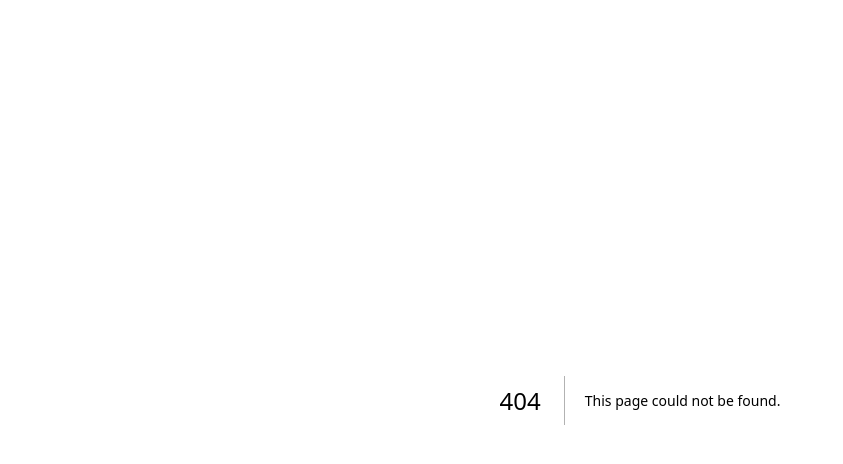
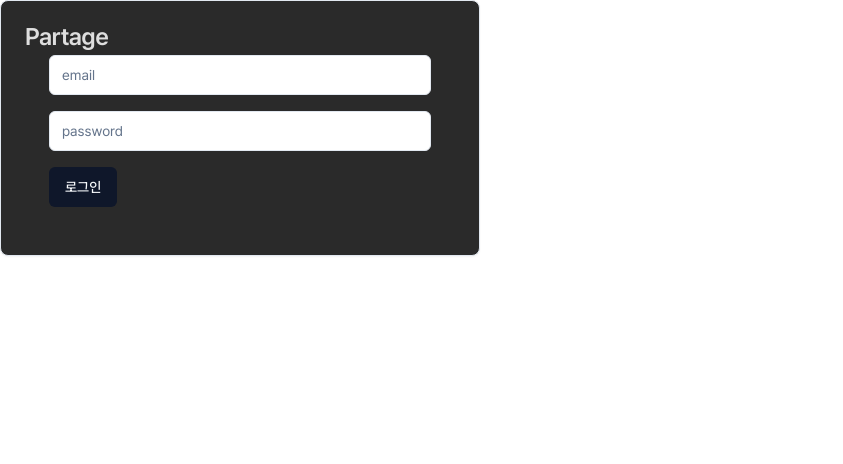
Before and after one commit to Team-Partage/partage_web, a Next.js app: page /login in a window 1280 px wide. Before the commit this address had no page. Shown: the top 464 px of the page, without its empty margins (0-843 px from the left). Built offline with nearby package versions, Linux system fonts and the light colour scheme.

Commit message:
feat: 로그인/회원가입 페이지

```diff
--- /dev/null
+++ b/src/app/(auth)/login/page.tsx
@@ -0,0 +1,62 @@
+'use client';
+
+import { Button } from '@/components/ui/button';
+import { Card, CardContent, CardHeader, CardTitle } from '@/components/ui/card';
+import { Form, FormControl, FormField, FormItem } from '@/components/ui/form';
+import { Input } from '@/components/ui/input';
+import { useForm } from 'react-hook-form';
+
+const LoginPage = () => {
+  const form = useForm();
+
+  const handleSubmit = () => {
+    console.log('first');
+  };
+
+  return (
+    <Card className="w-[480px] bg-gray-700 text-foreground">
+      <CardHeader>
+        <CardTitle>Partage</CardTitle>
+        <CardContent>
+          <Form {...form}>
+            <form
+              className="space-y-4"
+              onSubmit={(e: React.FormEvent<HTMLFormElement>) => {
+                e.preventDefault();
+                handleSubmit();
+              }}
+            >
+              <FormField
+                control={form.control}
+                name="email"
+                render={({ field }) => (
+                  <FormItem>
+                    <FormControl>
+                      <Input placeholder="email" {...field} />
+                    </FormControl>
+                  </FormItem>
+                )}
+              />
+              <FormField
+                control={form.control}
+                name="password"
+                render={({ field }) => (
+                  <FormItem>
+                    <FormControl>
+                      <Input placeholder="password" {...field} />
+                    </FormControl>
+                  </FormItem>
+                )}
+              />
+              <Button type="submit" className="">
+                로그인
+              </Button>
+            </form>
+          </Form>
+        </CardContent>
+      </CardHeader>
+    </Card>
+  );
+};
+
+export default LoginPage;
--- /dev/null
+++ b/src/app/(auth)/register/page.tsx
@@ -0,0 +1,7 @@
+import React from 'react';
+
+const RegisterPage = () => {
+  return <div>page</div>;
+};
+
+export default RegisterPage;
```
